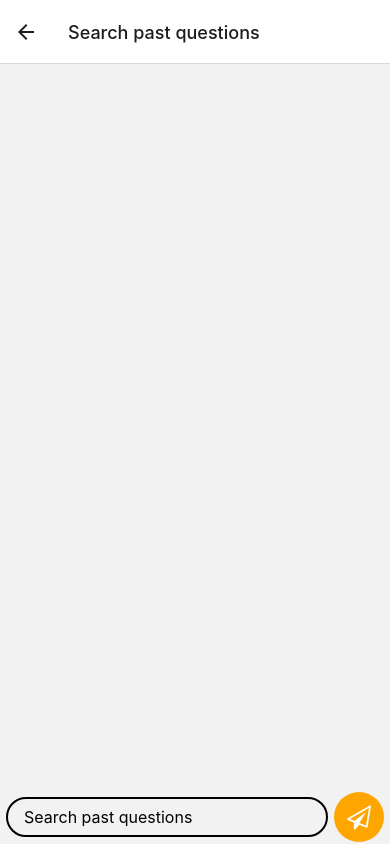
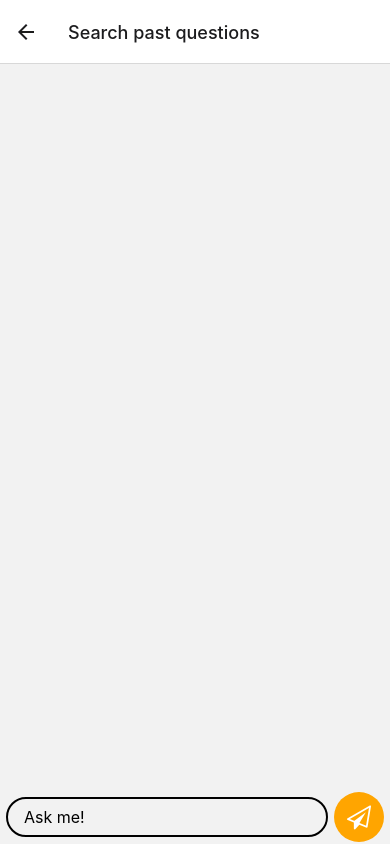
Before and after one commit to suchael/EculisQuizApp, a React Native app in the folder LearnApseCBT/: screen /SearchInputScreen in a window 390 px wide. Built offline with nearby package versions, Linux system fonts and the light colour scheme.

Commit message:
minor changes

```diff
--- a/LearnApseCBT/src/HomeScreen.js
+++ b/LearnApseCBT/src/HomeScreen.js
@@ -70,6 +70,9 @@ function Main() {
       <TopTab.Screen
         name="News"
         component={NewsContent}
+        options={{
+
+        }}
       />
     </TopTab.Navigator>
   );
--- a/LearnApseCBT/src/SearchInputScreen.js
+++ b/LearnApseCBT/src/SearchInputScreen.js
@@ -27,7 +27,7 @@ function SearchInputScreen() {
       <View style={styles.inputContainer}>
         <TextInput
           style={styles.input}
-          placeholder="Search past questions"
+          placeholder="Ask me!"
           autoFocus={true}
           value={textInputValue}
           onChangeText={setTextInputValue}
```
